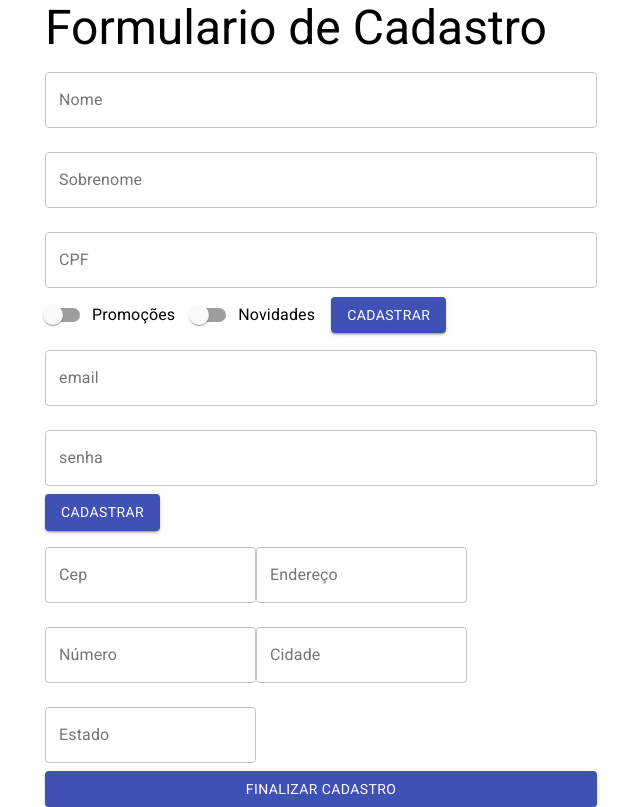
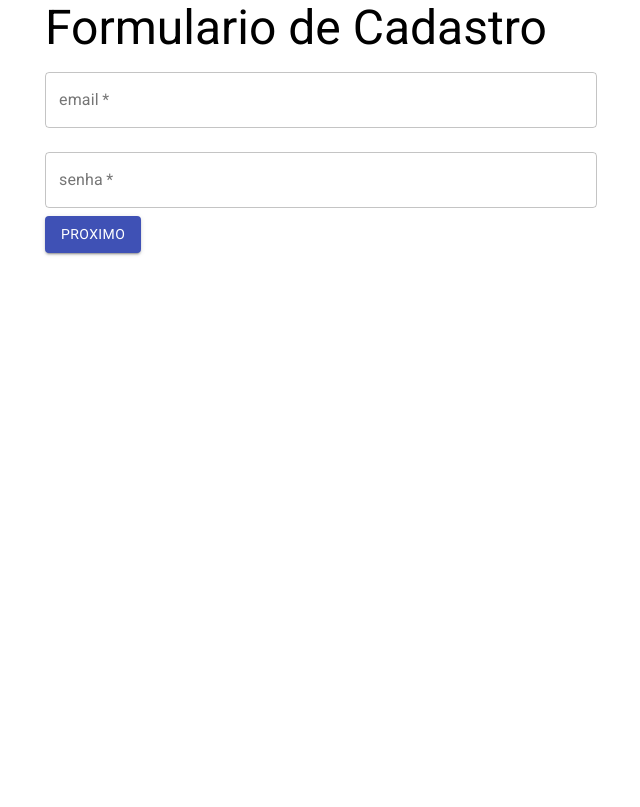
Before and after one commit to Jose-cmd98/reactForms, a React (Create React App) app: page / in a window 1280 px wide. Shown: the whole page, without its empty margins (319-959 px from the left). Built offline with nearby package versions, Linux system fonts and the light colour scheme.

Commit message:
SwitchCase to switch forms

```diff
--- a/src/components/FormularioCadastro/DadosEntrega.jsx
+++ b/src/components/FormularioCadastro/DadosEntrega.jsx
@@ -1,23 +1,59 @@
-import React from 'react';
-import { TextField, Button } from '@material-ui/core';
+import React from "react";
+import { TextField, Button } from "@material-ui/core";
 
+function DadosEntrega() {
+  return (
+    <form>
+      <TextField
+        id="cep"
+        label="Cep"
+        type="number"
+        required
+        variant="outlined"
+        margin="normal"
+      />
 
-function DadosEntrega(){
-    return(
-        <form>
-            <TextField id="cep" label="Cep" type="number" variant="outlined" margin="normal"/>
+      <TextField
+        id="endereço"
+        label="Endereço"
+        type="text"
+        required
+        variant="outlined"
+        margin="normal"
+      />
 
-            <TextField id="endereço" label="Endereço" type="text" variant="outlined" margin="normal"/>
+      <TextField
+        id="numero"
+        label="Número"
+        type="number"
+        required
+        variant="outlined"
+        margin="normal"
+      />
 
-            <TextField id="numero" label="Número" type="number" variant="outlined" margin="normal" />
+      <TextField
+        id="cidade"
+        label="Cidade"
+        type="text"
+        required
+        variant="outlined"
+        margin="normal"
+      />
 
-            <TextField id="cidade" label="Cidade" type="text" variant="outlined" margin="normal" />
+      <TextField
+        id="estado"
+        label="Estado"
+        type="text"
+        required
+        variant="outlined"
+        margin="normal"
+      />
 
-            <TextField id="estado" label="Estado" type="text" variant="outlined" margin="normal" />
-
-            <Button type="submit" variant="contained" color="primary" fullWidth>Finalizar Cadastro</Button>
-        </form>
-    );
+      <Button type="submit" variant="contained" color="primary" fullWidth>
+        Finalizar Cadastro
+      </Button>
+    </form>
+  );
 }
 
 export default DadosEntrega;
--- a/src/components/FormularioCadastro/DadosPessoais.jsx
+++ b/src/components/FormularioCadastro/DadosPessoais.jsx
@@ -25,6 +25,7 @@ function DadosPessoais({aoEnviar, validarCPF}) {
 
         id="nome"
         label="Nome"
+        required
         variant="outlined"
         fullWidth
         margin="normal"
@@ -37,6 +38,7 @@ function DadosPessoais({aoEnviar, validarCPF}) {
         }}
         id="sobrenome"
         label="Sobrenome"
+        required
         variant="outlined"
         fullWidth
         margin="normal"
@@ -60,6 +62,7 @@ function DadosPessoais({aoEnviar, validarCPF}) {
         id="cpf"
         label="CPF"
         type="number"
+        required
         variant="outlined"
         fullWidth
         margin="normal"
@@ -89,7 +92,7 @@ function DadosPessoais({aoEnviar, validarCPF}) {
       />
 
       <Button type="submit" variant="contained" color="primary">
-        Cadastrar
+        Proximo
       </Button>
     </form>
   );
--- a/src/components/FormularioCadastro/DadosUsuario.jsx
+++ b/src/components/FormularioCadastro/DadosUsuario.jsx
@@ -1,18 +1,38 @@
 import { TextField, Button } from "@material-ui/core";
-import React from "react";
+import React, {useState}from "react";
 
-function DadosUsuario(){
-    return(
-        <form>
-            <TextField id="email" label="email" type="email" variant="outlined"
+function DadosUsuario({aoEnviar}) {
+
+
+  return (
+    <form onSubmit={(event) => {
+      event.preventDefault();
+      aoEnviar();
+
+    }}>
+      <TextField
+        id="email"
+        label="email"
+        type="email"
+        required
+        variant="outlined"
         fullWidth
-        margin="normal"/>
-            <TextField id="senha" label="senha" type="password" variant="outlined"
+        margin="normal"
+      />
+      <TextField
+        id="senha"
+        label="senha"
+        type="password"
+        required
+        variant="outlined"
         fullWidth
-        margin="normal"/>
-            <Button type="submit" variant="contained" color="primary">Cadastrar</Button>
-        </form>
-    );
+        margin="normal"
+      />
+      <Button type="submit" variant="contained" color="primary">
+        Proximo
+      </Button>
+    </form>
+  );
 }
 
 export default DadosUsuario;
--- a/src/components/FormularioCadastro/FormularioCadastro.jsx
+++ b/src/components/FormularioCadastro/FormularioCadastro.jsx
@@ -5,13 +5,34 @@ import DadosEntrega from './DadosEntrega';
 
 
 function FormularioCadastro({aoEnviar, validarCPF}) {
+  const  [etapaAtual, setEtapaAtual] = useState(0);
+
+
+  function proximo(){
+    setEtapaAtual(etapaAtual+1);
+  }
+
+
+  function formularioAtual(etapa){
+    switch (etapa) {
+      case 0:
+        return <DadosUsuario aoEnviar={proximo}/>;
+      case 1:
+        return <DadosPessoais aoEnviar={proximo} validarCPF={validarCPF}/>;
+      case 2:
+        return <DadosEntrega aoEnvair={aoEnviar}/>;
+      default:
+        return <h1>Erro ao Enviar Formulario!!</h1>
+    }
+  }
+
     return (
       <>
-      <DadosPessoais aoEnviar={aoEnviar} validarCPF={validarCPF}/>
-      <DadosUsuario/>
-      <DadosEntrega/>
+      {formularioAtual(etapaAtual)}
       </>
     );
 }
 
+
+
 export default FormularioCadastro;
```
